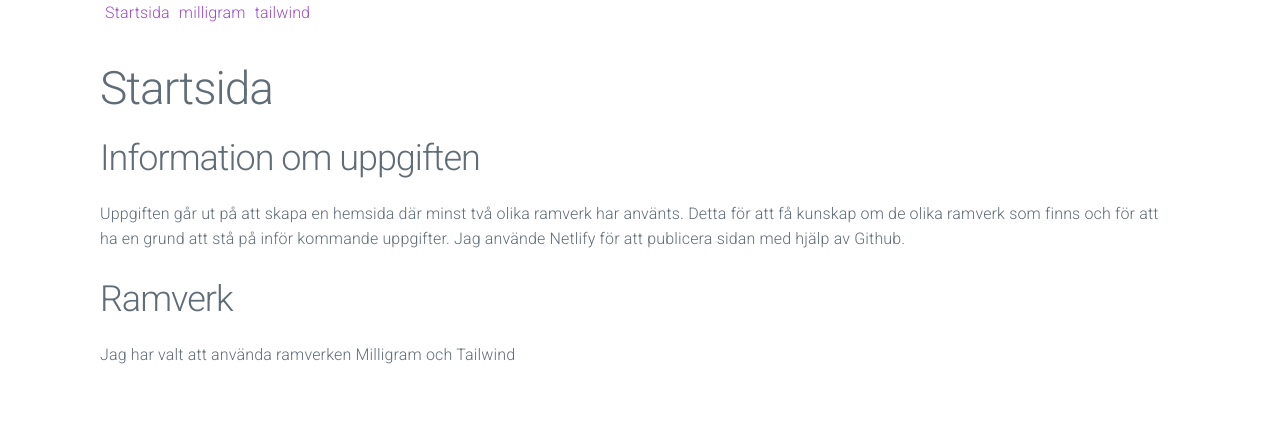
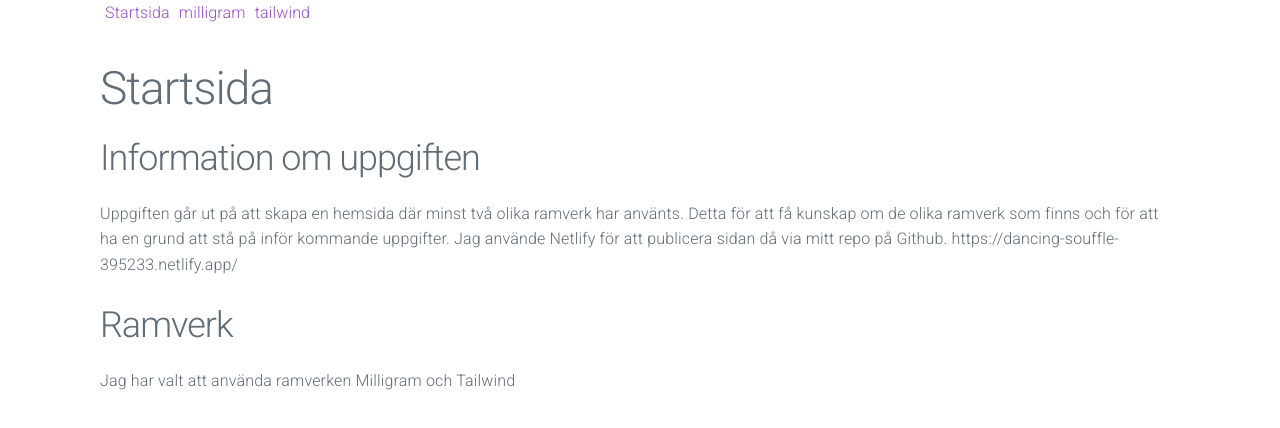
Before and after one commit to Rebexian87/moment1_DT193G, a website: page src/index.html in a window 1280 px wide. Drawn offline with nearby package versions, Linux system fonts and the light colour scheme.

Commit message:
updated paragraph

```diff
--- a/src/index.html
+++ b/src/index.html
@@ -24,7 +24,8 @@
     <section>
         <h2>Information om uppgiften</h2>
         <p>Uppgiften går ut på att skapa en hemsida där minst två olika ramverk har använts. Detta för att få kunskap om de olika ramverk som finns och för att ha en grund att stå på inför kommande uppgifter.
-            Jag använde Netlify för att publicera sidan med hjälp av Github.
+            Jag använde Netlify för att publicera sidan då via mitt repo på Github.
+            https://dancing-souffle-395233.netlify.app/
         </p>
     </section>
     <section>
```
